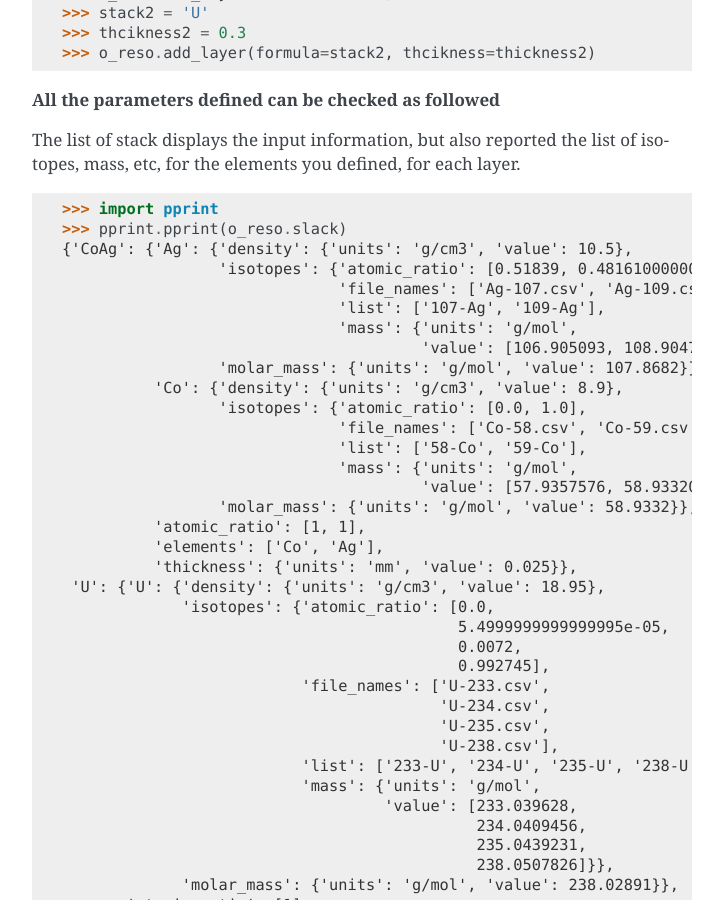
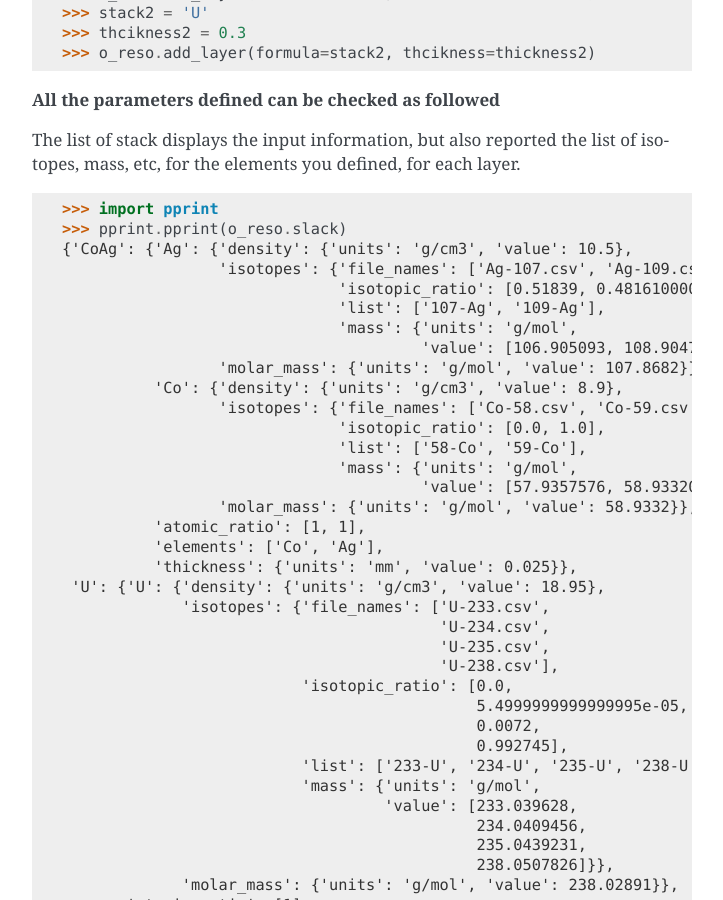
Before and after one commit to ornlneutronimaging/ImagingReso, a Sphinx documentation site: the page built from documentation/source/tutorial.rst, in a window 1280 px wide and 900 px high, scrolled down 1037 px. Shown: the whole window, without its empty margins (388-1111 px from the left). Built offline with Sphinx 7.4.7, drawn with Linux system fonts in a browser that asks for light colours.

Commit message:
Updated documentation

```diff
--- a/documentation/source/tutorial.rst
+++ b/documentation/source/tutorial.rst
@@ -54,15 +54,15 @@ the elements you defined, for each layer.
 >>> import pprint
 >>> pprint.pprint(o_reso.slack)
 {'CoAg': {'Ag': {'density': {'units': 'g/cm3', 'value': 10.5},
-                 'isotopes': {'atomic_ratio': [0.51839, 0.48161000000000004],
-                              'file_names': ['Ag-107.csv', 'Ag-109.csv'],
+                 'isotopes': {'file_names': ['Ag-107.csv', 'Ag-109.csv'],
+                              'isotopic_ratio': [0.51839, 0.48161000000000004],
                               'list': ['107-Ag', '109-Ag'],
                               'mass': {'units': 'g/mol',
                                        'value': [106.905093, 108.904756]}},
                  'molar_mass': {'units': 'g/mol', 'value': 107.8682}},
           'Co': {'density': {'units': 'g/cm3', 'value': 8.9},
-                 'isotopes': {'atomic_ratio': [0.0, 1.0],
-                              'file_names': ['Co-58.csv', 'Co-59.csv'],
+                 'isotopes': {'file_names': ['Co-58.csv', 'Co-59.csv'],
+                              'isotopic_ratio': [0.0, 1.0],
                               'list': ['58-Co', '59-Co'],
                               'mass': {'units': 'g/mol',
                                        'value': [57.9357576, 58.9332002]}},
@@ -71,14 +71,14 @@ the elements you defined, for each layer.
           'elements': ['Co', 'Ag'],
           'thickness': {'units': 'mm', 'value': 0.025}},
  'U': {'U': {'density': {'units': 'g/cm3', 'value': 18.95},
-             'isotopes': {'atomic_ratio': [0.0,
-                                           5.4999999999999995e-05,
-                                           0.0072,
-                                           0.992745],
-                          'file_names': ['U-233.csv',
+             'isotopes': {'file_names': ['U-233.csv',
                                          'U-234.csv',
                                          'U-235.csv',
                                          'U-238.csv'],
+                          'isotopic_ratio': [0.0,
+                                             5.4999999999999995e-05,
+                                             0.0072,
+                                             0.992745],
                           'list': ['233-U', '234-U', '235-U', '238-U'],
                           'mass': {'units': 'g/mol',
                                    'value': [233.039628,
```
Also changed, not shown: 1 other file.
